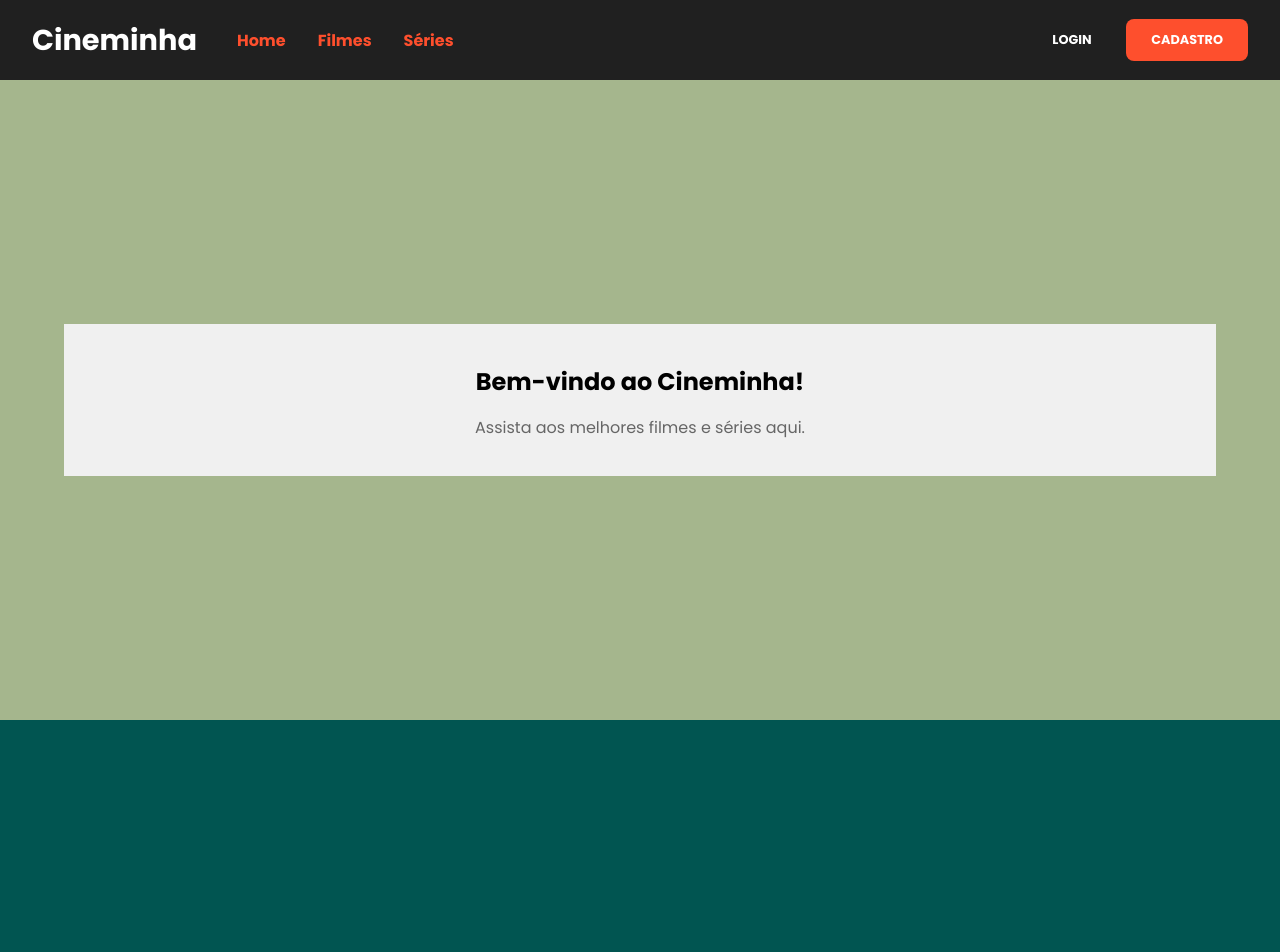
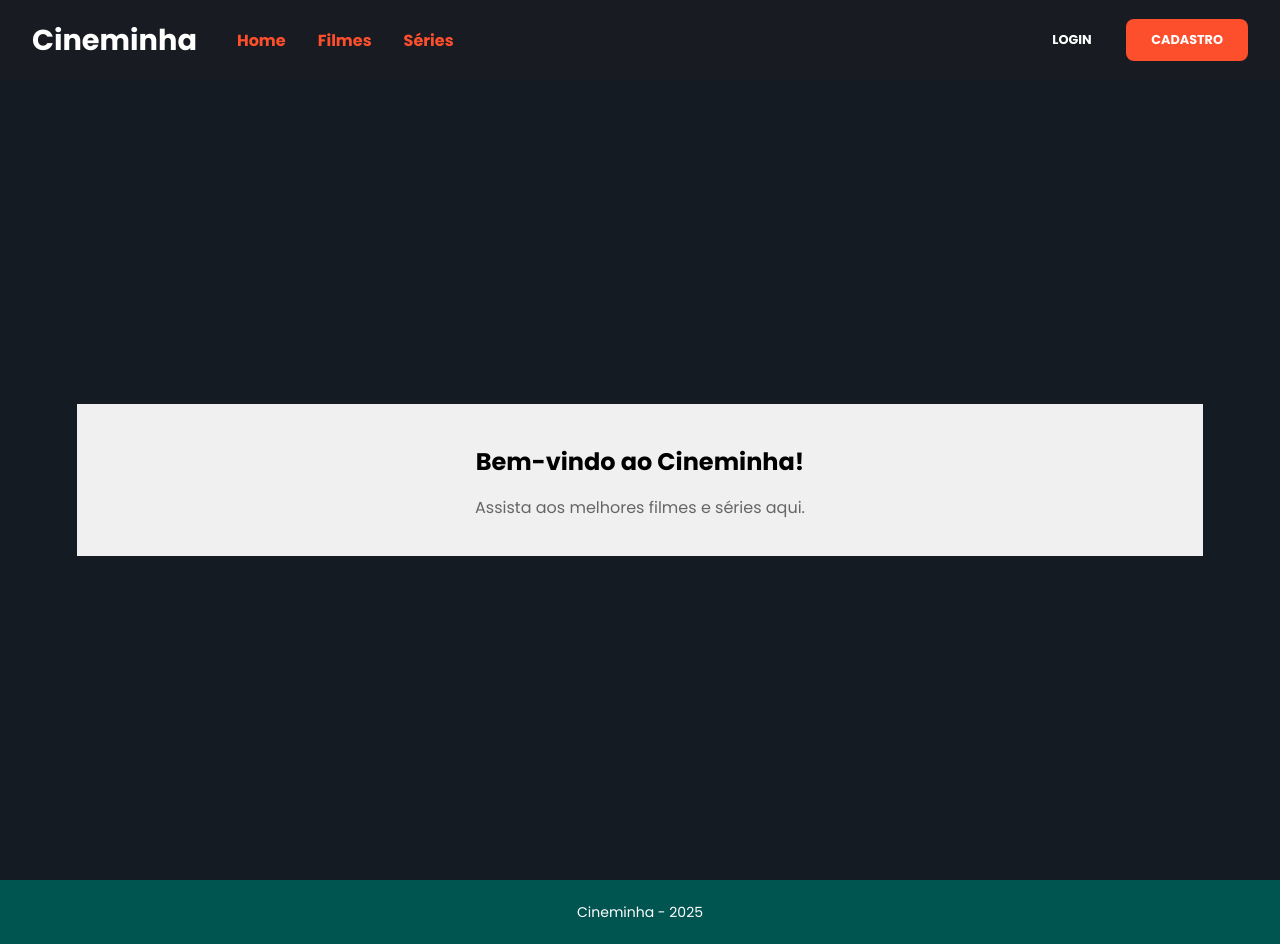
Before and after one commit to lucasecs92/movie-streaming, a Next.js app in the folder streaming-root/: page / in a window 1280 px wide. Shown: the top 952 px of the page. Built offline with nearby package versions, Linux system fonts and the light colour scheme.

Commit message:
style
upgrade em alguns detalhes

```diff
--- a/streaming-root/src/components/Footer.jsx
+++ b/streaming-root/src/components/Footer.jsx
@@ -3,7 +3,7 @@ import styles from "../styles/Footer.module.scss";
 export default function Footer() {
   return (
     <footer className={styles.footer}>
-      {/* Conteúdo do footer */}
+      <p>Cineminha - 2025</p>
     </footer>
   );
 }
--- a/streaming-root/src/styles/Footer.module.scss
+++ b/streaming-root/src/styles/Footer.module.scss
@@ -1,4 +1,12 @@
 .footer {
-    height: 30vh;
+    height: 8vh;
     background-color: #015551;
+    display: flex;
+    justify-content: center;
+    align-items: center;
+    p {
+        margin: 10px;
+        color: #fff;
+        font-size: 14px;
+    }
 }
--- a/streaming-root/src/styles/Header.module.scss
+++ b/streaming-root/src/styles/Header.module.scss
@@ -4,6 +4,7 @@
     align-items: center;
     justify-content: space-between;
     padding: 0 2rem;
+    background-color: #151b23b6;
     h1 {
         margin: 0;
         color: #fff;
--- a/streaming-root/src/styles/Main.module.scss
+++ b/streaming-root/src/styles/Main.module.scss
@@ -1,10 +1,11 @@
 .main {
   width: 100%;
-  height: 80vh;
+  height: 100vh;
   // max-width: 1440px;
   margin: 0 auto;
-  padding: min(4em, 15%);
-  background-color: #a5b68d;
+  padding: min(7em, 15%);
+  background-color: #151B23;
+  // background-color: #a5b68d;
   display: flex;
   flex-direction: column;
   justify-content: center;
@@ -30,25 +31,31 @@
 
 @media (max-width: 1730px) {
   .main {
-    padding: min(4em, 10%);
+    padding: min(7em, 10%);
   }
 }
 
 @media (max-width: 1530px) {
   .main {
-    padding: min(4em, 8%);
+    padding: min(7em, 8%);
   }
 }
 
 @media (max-width: 1330px) {
   .main {
-    padding: min(4em, 6%);
+    padding: min(7em, 6%);
+  }
+}
+
+@media (max-width: 1130px) {
+  .main {
+    padding: min(7em, 1%);
   }
 }
 
 @media (max-width: 995px) {
   .main {
-    padding: min(4em, 5%);
+    padding: min(7em, 5%);
   }
 }
 
--- a/streaming-root/src/styles/MovieList.module.scss
+++ b/streaming-root/src/styles/MovieList.module.scss
@@ -3,7 +3,7 @@
   // padding: 20px;
 
   h3 {
-    color: #333;
+    color: #fff;
     text-align: center;
     margin: 30px 0;
     font-family: "Young Serif", serif;
@@ -34,13 +34,13 @@
 .capaWrap {
   transition: transform 0.2s ease;
   text-align: center;
-  color: #333;
   padding: 1rem;
   flex: 0 0 calc(100% / 4); // Define o tamanho de cada filme no carrossel
   box-sizing: border-box;
   display: flex;
   flex-wrap: wrap;
   justify-content: center;
+  gap: 0.5rem;
 
   img {
     width: 100%;
@@ -64,6 +64,7 @@
     font-weight: bold;
     text-align: center;
     font-family: "Ubuntu", sans-serif;
+    color: #6b6b6b;
 
     &:hover {
       cursor: pointer;
--- a/streaming-root/src/styles/Player.module.scss
+++ b/streaming-root/src/styles/Player.module.scss
@@ -2,7 +2,6 @@
   display: flex;
   flex-direction: column;
   align-items: center;
-  gap: 20px;
   text-align: center;
 
   h2 {
--- a/streaming-root/src/styles/page.module.scss
+++ b/streaming-root/src/styles/page.module.scss
@@ -1,7 +1,7 @@
 .containerPage {
   background-color: #202020;
   // padding: 0 2rem;
-  min-height: 100vh;
+  // min-height: 100vh;
   display: flex;
   flex-direction: column;
 }
```
